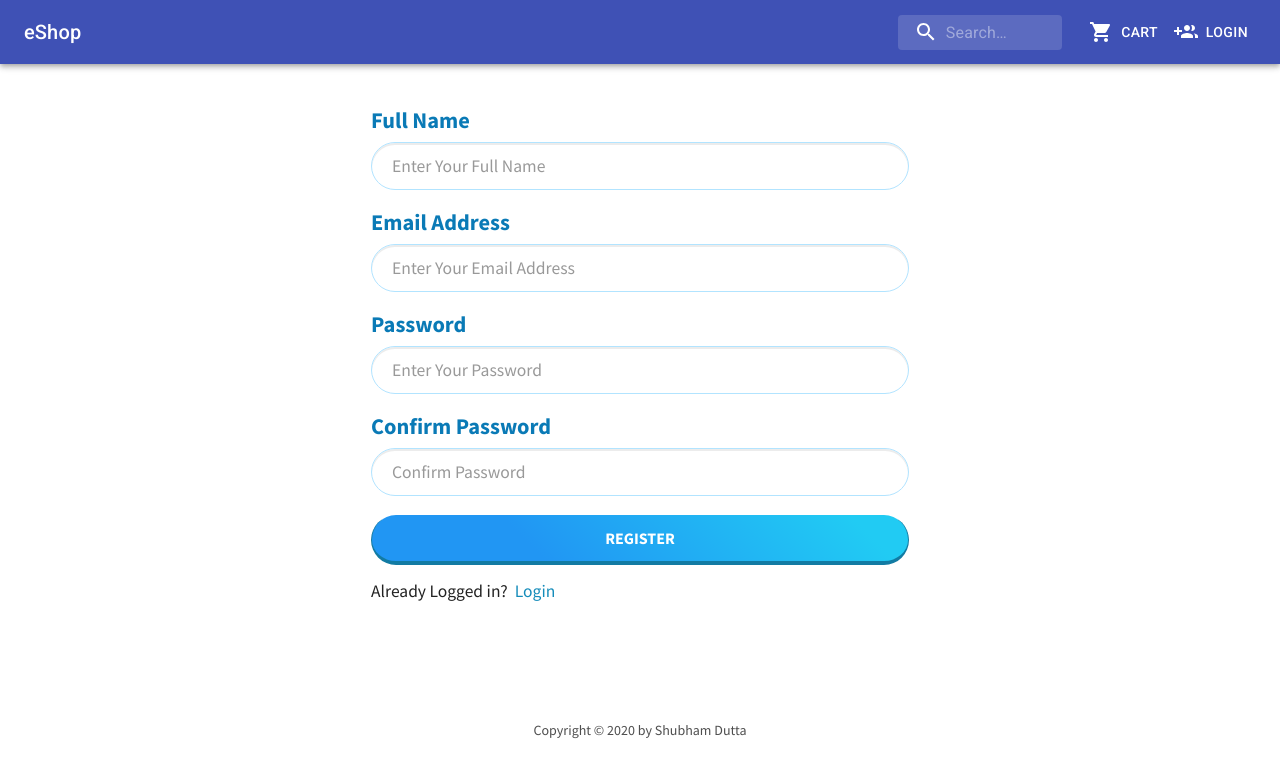
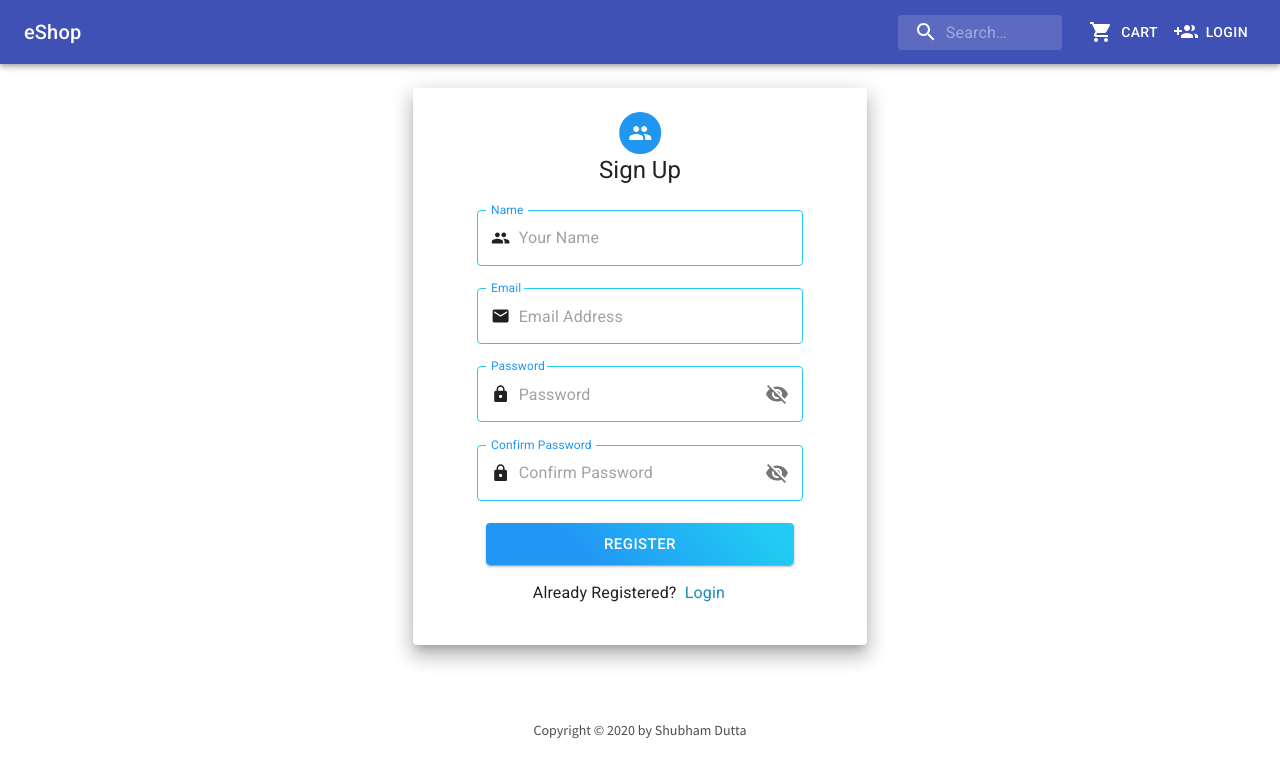
Before and after one commit to coincode7/Ecommerce-service, a React (Create React App) app in the folder frontend/: page /register in a window 1280 px wide. Shown: the top 776 px of the page. Built offline with nearby package versions, Linux system fonts and the light colour scheme.

Commit message:
FRONTEND: (material-ui) convert styling of  RegisterScreen to material ui

```diff
--- a/frontend/src/screen/RegisterScreen.js
+++ b/frontend/src/screen/RegisterScreen.js
@@ -1,21 +1,43 @@
 import React, { useEffect, useState } from "react";
+import { Link } from "react-router-dom";
 
-import { Link } from "react-router-dom";
-import { Container, Button, Form, Row, Col } from "react-bootstrap";
+/////////////////////////////////////////    MATERIAL UI    ////////////////////////////////
+import Grid from "@material-ui/core/Grid";
+import Paper from "@material-ui/core/Paper";
+import Typography from "@material-ui/core/Typography";
+import InputLabel from "@material-ui/core/InputLabel";
+import OutlinedInput from "@material-ui/core/OutlinedInput";
+import TextField from "@material-ui/core/TextField";
+import FormControl from "@material-ui/core/FormControl";
+import InputAdornment from "@material-ui/core/InputAdornment";
+import { Avatar, Button } from "@material-ui/core";
 
+///////////////////////////////////////      MATERIAL UI ICONS     ///////////////////////////////
+import IconButton from "@material-ui/core/IconButton";
+import EmailIcon from "@material-ui/icons/Email";
+import PeopleIcon from "@material-ui/icons/People";
+import VisibilityIcon from "@material-ui/icons/Visibility";
+import VisibilityOffIcon from "@material-ui/icons/VisibilityOff";
+import LockIcon from "@material-ui/icons/Lock";
+
+////////////////////////////////////////     REDUX          /////////////////////////////////////
 import { useSelector, useDispatch } from "react-redux";
 import { registerUser } from "../redux/actions/userAction";
+
+///////////////////////////////////////     CUSTOM STYLE    /////////////////////////////////////
+import { useStyle } from "./customStyle/LoginRegisterScreen";
 
 import Message from "../components/ErrMessage";
 import Loader from "../components/Loader";
 
-import "../styles/Screen/LoginRegisterScreen.css";
+const RegisterScreen = ({ history, location }) => {
+  const classes = useStyle();
 
-const RegisterScreen = ({ history, location }) => {
   const [email, setEmail] = useState("");
   const [password, setPassword] = useState("");
   const [name, setName] = useState("");
   const [confirmPassword, setConfirmPassword] = useState("");
+  const [passwordVisibility, setPasswordVisibility] = useState(false);
   const [message, setMessage] = useState(null);
 
   const dispatch = useDispatch();
@@ -42,58 +64,125 @@ const RegisterScreen = ({ history, location }) => {
   };
 
   return (
-    <Container>
-      <Row>
-        <Col md={6} className="login__form">
+    <Paper elevation={12} className={classes.paper}>
+      <Avatar className={classes.avatar}>
+        <PeopleIcon />
+      </Avatar>
+      <Typography className={classes.heading} component="h1" variant="h5">
+        Sign Up
+      </Typography>
+
+      {/*///////////////////////////////    LOADER    /////////////////////////////////////////*/}
       {loading && <Loader />}
-          <Form onSubmit={submitHandler}>
-            <Form.Group controlId="name">
-              <Form.Label className="login__form-label">Full Name</Form.Label>
-              <Form.Control
-                className="login__form-input"
-                type="name"
-                placeholder="Enter Your Full Name"
+
+      <form className={classes.form}>
+        <FormControl variant="outlined" className={classes.input}>
+          <InputLabel htmlFor="outlined-adornment-name">Name</InputLabel>
+          <OutlinedInput
+            id="outlined-adornment-name"
+            placeholder="Your Name"
+            required
+            type="text"
             value={name}
             onChange={(e) => setName(e.target.value)}
-              ></Form.Control>
-            </Form.Group>
+            startAdornment={
+              <InputAdornment position="start">
+                <PeopleIcon className={classes.lockIcon} />
+              </InputAdornment>
+            }
+            labelWidth={45}
+          />
+        </FormControl>
 
-            <Form.Group controlId="email">
-              <Form.Label className="login__form-label">
-                Email Address
-              </Form.Label>
-              <Form.Control
-                className="login__form-input"
-                type="email"
-                placeholder="Enter Your Email Address"
+        <FormControl variant="outlined" className={classes.input}>
+          <InputLabel htmlFor="outlined-adornment-email">Email</InputLabel>
+          <OutlinedInput
+            id="outlined-adornment-email"
+            placeholder="Email Address"
+            required
+            type="text"
             value={email}
             onChange={(e) => setEmail(e.target.value)}
-              ></Form.Control>
-            </Form.Group>
+            startAdornment={
+              <InputAdornment position="start">
+                <EmailIcon className={classes.lockIcon} />
+              </InputAdornment>
+            }
+            labelWidth={40}
+          />
+        </FormControl>
 
-            <Form.Group controlId="password">
-              <Form.Label className="login__form-label">Password</Form.Label>
-              <Form.Control
-                className="login__form-input"
-                type="password"
+        <FormControl variant="outlined" className={classes.input}>
+          <InputLabel htmlFor="outlined-adornment-password">
+            Password
+          </InputLabel>
+          <OutlinedInput
+            id="outlined-adornment-password"
+            placeholder="Password"
+            required
+            type={passwordVisibility ? "text" : "password"}
             value={password}
-                placeholder="Enter Your Password"
             onChange={(e) => setPassword(e.target.value)}
-              ></Form.Control>
-            </Form.Group>
+            startAdornment={
+              <InputAdornment position="start">
+                <LockIcon className={classes.lockIcon} />
+              </InputAdornment>
+            }
+            endAdornment={
+              <InputAdornment position="end">
+                <IconButton
+                  aria-label="toggle password visibility"
+                  onClick={() => setPasswordVisibility(!passwordVisibility)}
+                  onMouseDown={(e) => e.preventDefault()}
+                  edge="end"
+                >
+                  {passwordVisibility ? (
+                    <VisibilityIcon />
+                  ) : (
+                    <VisibilityOffIcon />
+                  )}
+                </IconButton>
+              </InputAdornment>
+            }
+            labelWidth={70}
+          />
+        </FormControl>
 
-            <Form.Group controlId="confirmPassword">
-              <Form.Label className="login__form-label">
+        <FormControl variant="outlined" className={classes.input}>
+          <InputLabel htmlFor="outlined-adornment-confirmPassword">
             Confirm Password
-              </Form.Label>
-              <Form.Control
-                className="login__form-input"
-                type="password"
+          </InputLabel>
+          <OutlinedInput
+            id="outlined-adornment-confirmPassword"
+            placeholder="Confirm Password"
+            required
+            type={passwordVisibility ? "text" : "password"}
             value={confirmPassword}
-                placeholder="Confirm Password"
             onChange={(e) => setConfirmPassword(e.target.value)}
-              ></Form.Control>
-            </Form.Group>
+            startAdornment={
+              <InputAdornment position="start">
+                <LockIcon className={classes.lockIcon} />
+              </InputAdornment>
+            }
+            endAdornment={
+              <InputAdornment position="end">
+                <IconButton
+                  aria-label="toggle password visibility"
+                  onClick={() => setPasswordVisibility(!passwordVisibility)}
+                  onMouseDown={(e) => e.preventDefault()}
+                  edge="end"
+                >
+                  {passwordVisibility ? (
+                    <VisibilityIcon />
+                  ) : (
+                    <VisibilityOffIcon />
+                  )}
+                </IconButton>
+              </InputAdornment>
+            }
+            labelWidth={135}
+          />
+        </FormControl>
 
         {/*//////////////////////     VALIDATION ERROR MESSAGE     ////////////////////////*/}
 
@@ -101,32 +190,116 @@ const RegisterScreen = ({ history, location }) => {
         {message && <Message varient="error">{message}</Message>}
 
         <Button
-              className="btn-block login__form-button"
-              type="submit"
-              varient="primary"
+          className={classes.button}
+          onClick={submitHandler}
+          size="large"
+          variant="contained"
+          color="primary"
         >
           Register
         </Button>
-          </Form>
 
-          <Row className="py-3">
-            <Col>
-              <h5>
-                Already Logged in? &nbsp;
-                <span>
+        <Grid container>
+          <Grid item>
+            <Typography component="h5" className={classes.register}>
+              Already Registered? &nbsp;
               <Link
                 to={redirect ? `/login?redirect=${redirect}` : "/login"}
+                variant="body2"
               >
                 Login
               </Link>
-                </span>
-              </h5>
-            </Col>
-          </Row>
-        </Col>
-      </Row>
-    </Container>
+            </Typography>
+          </Grid>
+        </Grid>
+      </form>
+    </Paper>
   );
 };
 
 export default RegisterScreen;
+
+// <Container>
+//       <Row>
+//         <Col md={6} className="login__form">
+//           {loading && <Loader />}
+//           <Form onSubmit={submitHandler}>
+//             <Form.Group controlId="name">
+//               <Form.Label className="login__form-label">Full Name</Form.Label>
+//               <Form.Control
+//                 className="login__form-input"
+//                 type="name"
+//                 placeholder="Enter Your Full Name"
+//                 value={name}
+//                 onChange={(e) => setName(e.target.value)}
+//               ></Form.Control>
+//             </Form.Group>
+
+//             <Form.Group controlId="email">
+//               <Form.Label className="login__form-label">
+//                 Email Address
+//               </Form.Label>
+//               <Form.Control
+//                 className="login__form-input"
+//                 type="email"
+//                 placeholder="Enter Your Email Address"
+//                 value={email}
+//                 onChange={(e) => setEmail(e.target.value)}
+//               ></Form.Control>
+//             </Form.Group>
+
+//             <Form.Group controlId="password">
+//               <Form.Label className="login__form-label">Password</Form.Label>
+//               <Form.Control
+//                 className="login__form-input"
+//                 type="password"
+//                 value={password}
+//                 placeholder="Enter Your Password"
+//                 onChange={(e) => setPassword(e.target.value)}
+//               ></Form.Control>
+//             </Form.Group>
+
+//             <Form.Group controlId="confirmPassword">
+//               <Form.Label className="login__form-label">
+//                 Confirm Password
+//               </Form.Label>
+//               <Form.Control
+//                 className="login__form-input"
+//                 type="password"
+//                 value={confirmPassword}
+//                 placeholder="Confirm Password"
+//                 onChange={(e) => setConfirmPassword(e.target.value)}
+//               ></Form.Control>
+//             </Form.Group>
+
+//             {/*//////////////////////     VALIDATION ERROR MESSAGE     ////////////////////////*/}
+
+//             {error && <Message varient="error">{error}</Message>}
+//             {message && <Message varient="error">{message}</Message>}
+
+//             <Button
+//               className="btn-block login__form-button"
+//               type="submit"
+//               varient="primary"
+//             >
+//               Register
+//             </Button>
+//           </Form>
+
+//           <Row className="py-3">
+//             <Col>
+//               <h5>
+//                 Already Logged in? &nbsp;
+//                 <span>
+//                   <Link
+//                     to={redirect ? `/login?redirect=${redirect}` : "/login"}
+//                   >
+//                     Login
+//                   </Link>
+//                 </span>
+//               </h5>
+//             </Col>
+//           </Row>
+//         </Col>
+//       </Row>
+//     </Container>
--- a/frontend/src/screen/customStyle/LoginScreen.js
+++ b/frontend/src/screen/customStyle/LoginRegisterScreen.js
@@ -4,7 +4,7 @@ import { makeStyles } from "@material-ui/core/styles";
 
 export const useStyle = makeStyles((theme) => ({
   form: {
-    padding: theme.spacing(4),
+    padding: theme.spacing(3),
     display: "flex",
     flexDirection: "column",
     justifyContent: "center",
@@ -12,20 +12,18 @@ export const useStyle = makeStyles((theme) => ({
   },
   paper: {
     width: "40%",
-    position: "absolute",
-    left: "50%",
-    top: "50%",
-    transform: "translate(-50%, -50%)",
+    margin: "auto",
+    paddingTop: theme.spacing(3),
     [theme.breakpoints.down("sm")]: {
       width: "70%",
     },
   },
 
   avatar: {
-    margin: theme.spacing(1),
     width: "2.6rem",
     height: "2.6rem",
-    left: "50%",
+    marginLeft: "50%",
+    marginButtom: "7rem",
     transform: "translateX(-50%)",
     backgroundColor: "#2196F0",
   },
@@ -49,7 +47,7 @@ export const useStyle = makeStyles((theme) => ({
     [theme.breakpoints.down("sm")]: {
       width: "100%",
     },
-    paddingBottom: theme.spacing(4),
+    paddingBottom: theme.spacing(2.8),
   },
 
   button: {
```
Also changed, not shown: frontend/src/screen/LoginScreen.js (+5 -2 lines). Lines whose indentation alone changed are shown as unchanged.
